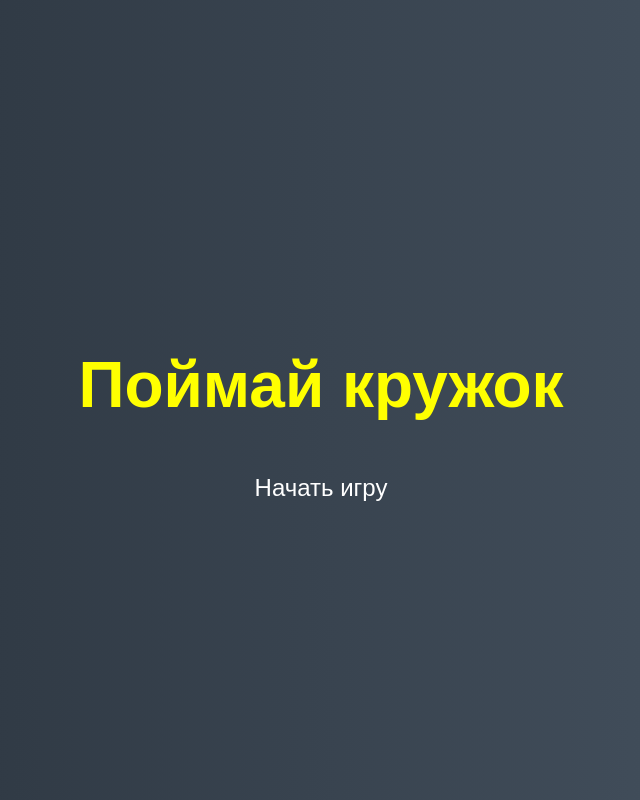
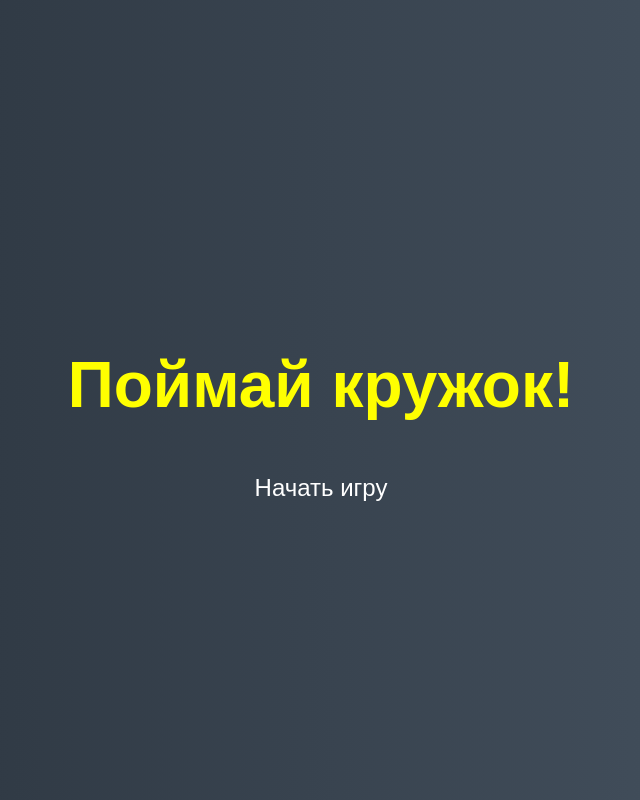
Before and after one commit to alexkov2710/game, a plain HTML site: page index.html in a window 1280 px wide. Shown: the top 800 px of the page, without its empty margins (319-959 px from the left). Drawn offline with Linux system fonts and the light colour scheme; a web font is replaced by a local one.

Commit message:
восклицательный знак

```diff
--- a/index.html
+++ b/index.html
@@ -8,7 +8,7 @@
   </head>
   <body>
     <div class="screen">
-      <h1 style="color: yellow">Поймай кружок</h1>
+      <h1 style="color: yellow">Поймай кружок!</h1>
       <a href="#" class="start" id="start">Начать игру</a>
     </div>
 
```
